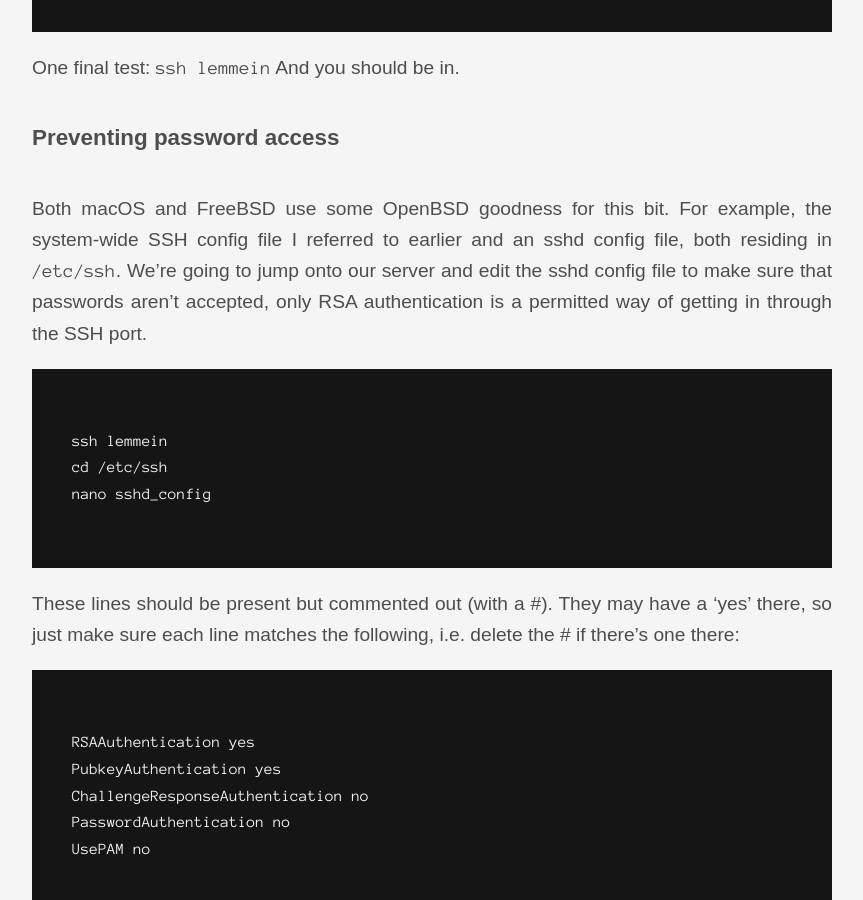
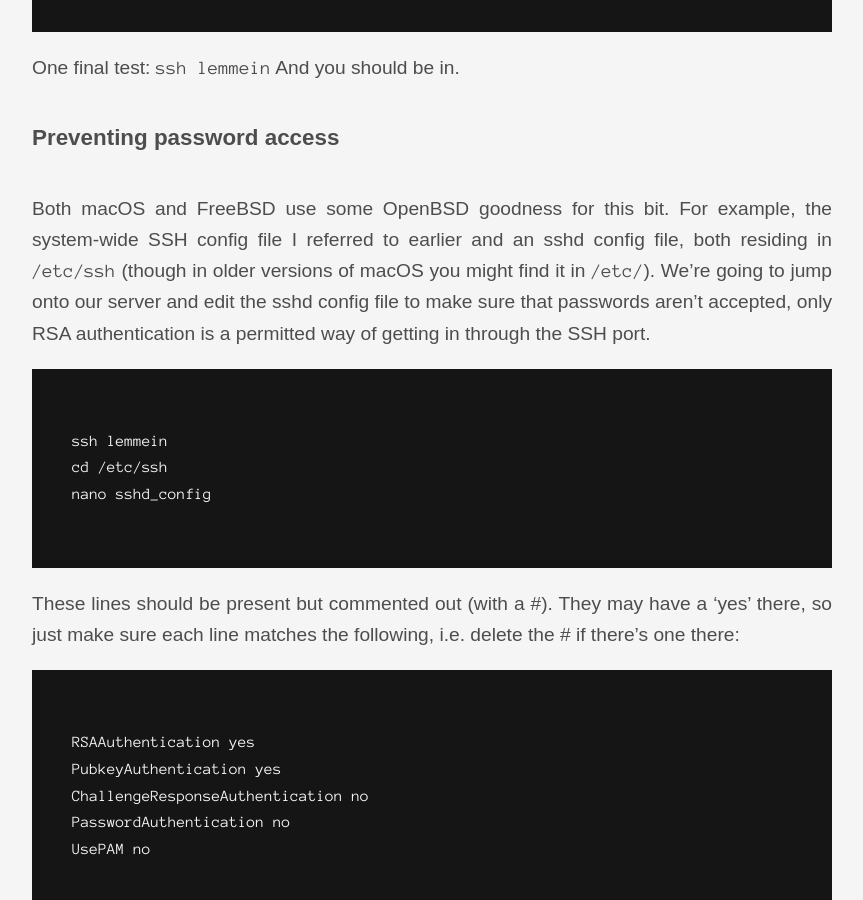
Before and after one commit to paulrbts/blog, a Jekyll site: the page built from _posts/os/2017-02-20-secure-ssh-keys.md, in a window 1280 px wide and 900 px high, scrolled down 5257 px. Shown: the whole window, without its empty margins (208-1071 px from the left). Built offline with Jekyll 4.4.1, drawn with Linux system fonts in a browser that asks for light colours; nearby versions of some CDN libraries; some web fonts are replaced.

Commit message:
updated l.145

````diff
--- a/_posts/os/2017-02-20-secure-ssh-keys.md
+++ b/_posts/os/2017-02-20-secure-ssh-keys.md
@@ -142,7 +142,7 @@ And you should be in.
 
 ##### Preventing password access
 Both macOS and FreeBSD use some OpenBSD goodness for this bit.
-For example, the system-wide SSH config file I referred to earlier and an sshd config file, both residing in `/etc/ssh`.
+For example, the system-wide SSH config file I referred to earlier and an sshd config file, both residing in `/etc/ssh` (though in older versions of macOS you might find it in `/etc/`).
 We're going to jump onto our server and edit the sshd config file to make sure that passwords aren't accepted, only RSA authentication is a permitted way of getting in through the SSH port.
 
 ```zsh
````
